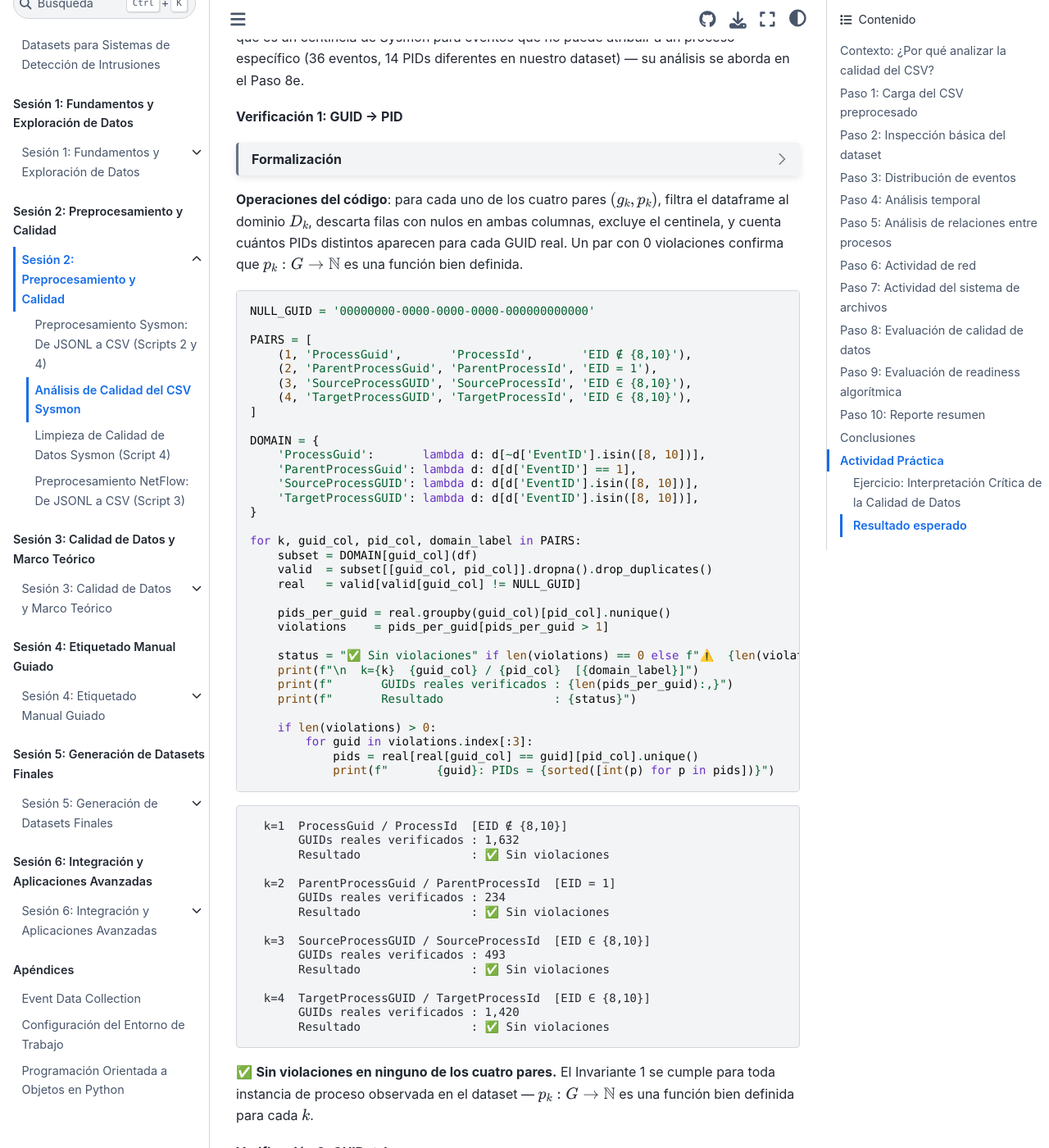
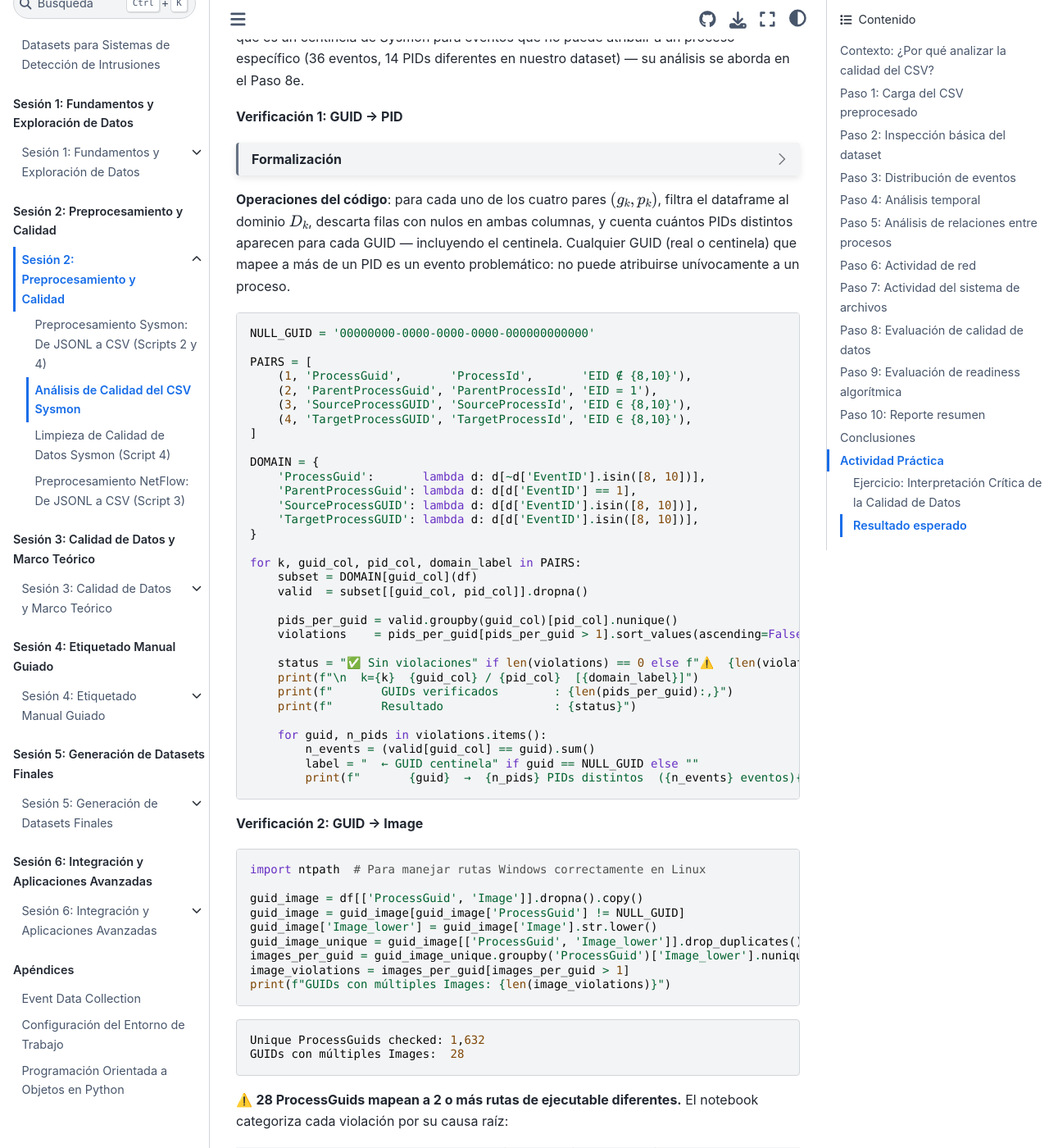
Before and after one commit to ollerenac/curso2026, a Jupyter Book: the page built from sesion-2/8-analisis-calidad-csv.md, in a window 1280 px wide and 1400 px high, scrolled down 31027 px. Shown: the whole window at 82% size. Built offline with Jupyter Book 1.0.4 settings and Sphinx 7.4.7 and the Sphinx Book theme 1.1.4, drawn with Linux system fonts in a browser that asks for light colours.

Commit message:
fix(sesion-2): Step 8d Invariant 1 — include sentinel in violation check, report affected events
Co-Authored-By: Claude Sonnet 4.6 <noreply@anthropic.com>

````diff
--- a/sesion-2/8-analisis-calidad-csv.md
+++ b/sesion-2/8-analisis-calidad-csv.md
@@ -850,7 +850,7 @@ $$p_k : G \rightarrow \mathbb{N} \quad \text{(función bien definida para cada }
 **Cobertura en este dataset**: el código de esta verificación comprueba explícitamente el par $k=1$ (ProcessGuid/ProcessId). Los pares $k=2,3,4$ son confirmados en el análisis del Paso 8e, donde se establece que $|V_{1,k}| = 0$ en todos los pares y en todos los runs.
 ```
 
-**Operaciones del código**: para cada uno de los cuatro pares $(g_k, p_k)$, filtra el dataframe al dominio $D_k$, descarta filas con nulos en ambas columnas, excluye el centinela, y cuenta cuántos PIDs distintos aparecen para cada GUID real. Un par con 0 violaciones confirma que $p_k : G \rightarrow \mathbb{N}$ es una función bien definida.
+**Operaciones del código**: para cada uno de los cuatro pares $(g_k, p_k)$, filtra el dataframe al dominio $D_k$, descarta filas con nulos en ambas columnas, y cuenta cuántos PIDs distintos aparecen para cada GUID — incluyendo el centinela. Cualquier GUID (real o centinela) que mapee a más de un PID es un evento problemático: no puede atribuirse unívocamente a un proceso.
 
 ```python
 NULL_GUID = '00000000-0000-0000-0000-000000000000'
@@ -871,42 +871,21 @@ DOMAIN = {
 
 for k, guid_col, pid_col, domain_label in PAIRS:
     subset = DOMAIN[guid_col](df)
-    valid  = subset[[guid_col, pid_col]].dropna().drop_duplicates()
-    real   = valid[valid[guid_col] != NULL_GUID]
+    valid  = subset[[guid_col, pid_col]].dropna()
 
-    pids_per_guid = real.groupby(guid_col)[pid_col].nunique()
-    violations    = pids_per_guid[pids_per_guid > 1]
+    pids_per_guid = valid.groupby(guid_col)[pid_col].nunique()
+    violations    = pids_per_guid[pids_per_guid > 1].sort_values(ascending=False)
 
-    status = "✅ Sin violaciones" if len(violations) == 0 else f"⚠️  {len(violations)} GUIDs con múltiples PIDs"
+    status = "✅ Sin violaciones" if len(violations) == 0 else f"⚠️  {len(violations)} GUID(s) con múltiples PIDs"
     print(f"\n  k={k}  {guid_col} / {pid_col}  [{domain_label}]")
-    print(f"       GUIDs reales verificados : {len(pids_per_guid):,}")
+    print(f"       GUIDs verificados        : {len(pids_per_guid):,}")
     print(f"       Resultado                : {status}")
 
-    if len(violations) > 0:
-        for guid in violations.index[:3]:
-            pids = real[real[guid_col] == guid][pid_col].unique()
-            print(f"       {guid}: PIDs = {sorted([int(p) for p in pids])}")
+    for guid, n_pids in violations.items():
+        n_events = (valid[guid_col] == guid).sum()
+        label = "  ← GUID centinela" if guid == NULL_GUID else ""
+        print(f"       {guid}  →  {n_pids} PIDs distintos  ({n_events} eventos){label}")
 ```
-
-```
-  k=1  ProcessGuid / ProcessId  [EID ∉ {8,10}]
-       GUIDs reales verificados : 1,632
-       Resultado                : ✅ Sin violaciones
-
-  k=2  ParentProcessGuid / ParentProcessId  [EID = 1]
-       GUIDs reales verificados : 234
-       Resultado                : ✅ Sin violaciones
-
-  k=3  SourceProcessGUID / SourceProcessId  [EID ∈ {8,10}]
-       GUIDs reales verificados : 493
-       Resultado                : ✅ Sin violaciones
-
-  k=4  TargetProcessGUID / TargetProcessId  [EID ∈ {8,10}]
-       GUIDs reales verificados : 1,420
-       Resultado                : ✅ Sin violaciones
-```
-
-✅ **Sin violaciones en ninguno de los cuatro pares.** El Invariante 1 se cumple para toda instancia de proceso observada en el dataset — $p_k : G \rightarrow \mathbb{N}$ es una función bien definida para cada $k$.
 
 **Verificación 2: GUID → Image**
 
````
Also changed, not shown: 1 other file.
